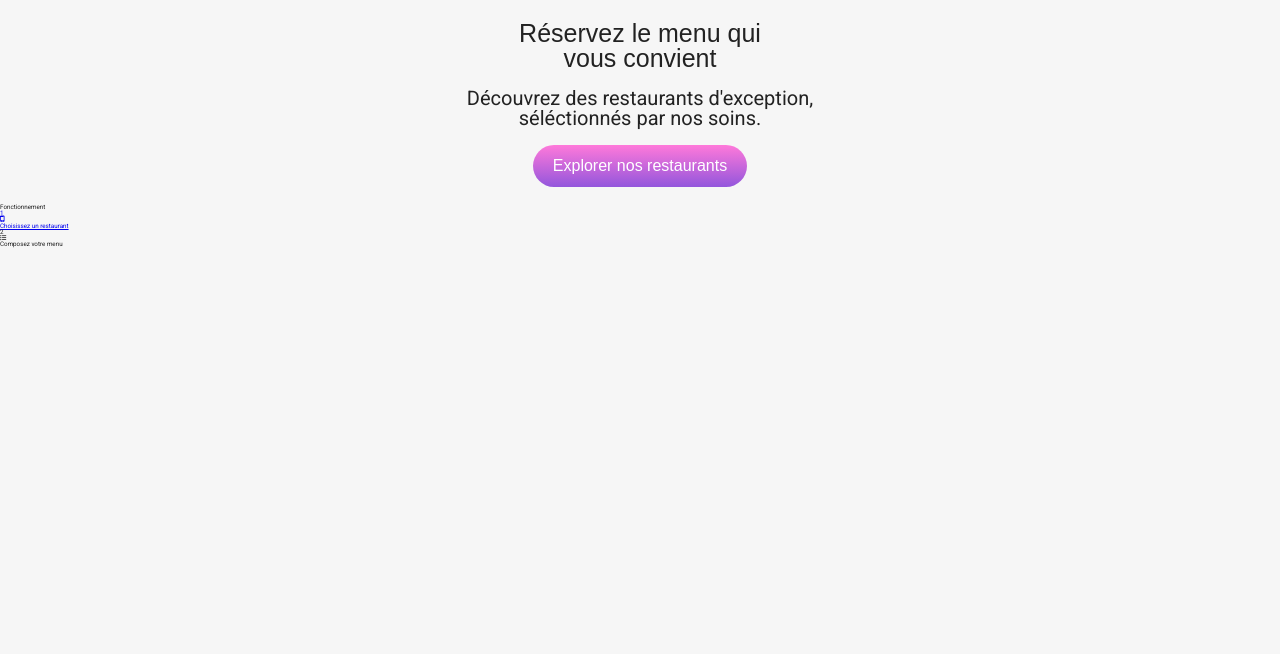
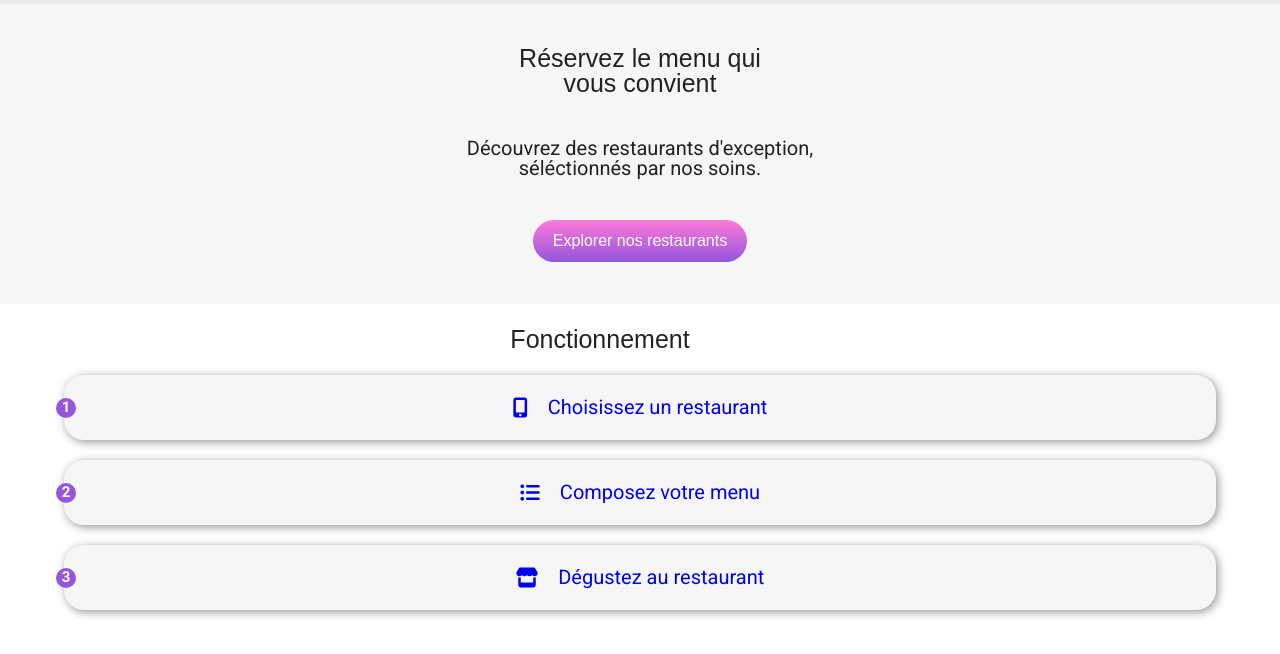
Before and after one commit to Dimorg95/P3_PERIS_MATHIAS, a website: page index.html in a window 1280 px wide. Shown: the part 150-804 px from the top of the page. Drawn offline with Linux system fonts and the light colour scheme; a web font is replaced by a local one.

Commit message:
Section fonction html/scss

```diff
--- a/index.html
+++ b/index.html
@@ -54,14 +54,23 @@
           <li>
             <a href="#"
               ><div class="numbers"><span>1</span></div>
-              <i class="fas fa-mobile-alt"></i>
+              <i class="fas fa-mobile-alt fonction__icon"></i>
               <h3>Choisissez un restaurant</h3></a
             >
           </li>
           <li>
-            <div><span>2</span></div>
-            <i class="fas fa-list-ul"></i>
-            <h3>Composez votre menu</h3>
+            <a href="#">
+              <div class="numbers"><span>2</span></div>
+              <i class="fas fa-list-ul fonction__icon"></i>
+              <h3>Composez votre menu</h3></a
+            >
+          </li>
+          <li>
+            <a href="#"
+              ><div class="numbers"><span>3</span></div>
+              <i class="fas fa-store fonction__icon"></i>
+              <h3>Dégustez au restaurant</h3></a
+            >
           </li>
         </ul>
       </section>
--- a/sass/Bases/_typography.scss
+++ b/sass/Bases/_typography.scss
@@ -13,3 +13,9 @@ p {
   font-family: "Roboto", sans-serif;
   font-size: 2rem;
 }
+
+h2 {
+  font-family: "Shrikhand", sans-serif;
+  font-size: 2.5rem;
+  margin-right: 8rem;
+}
--- a/sass/Pages/_home.scss
+++ b/sass/Pages/_home.scss
@@ -31,6 +31,7 @@
 .place {
   @extend %flex-center;
   height: 3.5rem;
+  background: $color-grey;
 
   &__icon {
     font-size: 1.5rem;
@@ -42,7 +43,7 @@
     font-size: 1.5rem;
     text-align: center;
     font-weight: bold;
-    background: $color-light-grey;
+    background: $color-grey;
     width: 12rem;
     height: 2rem;
   }
@@ -52,5 +53,46 @@
   @extend %flex-column;
   text-align: center;
 
-  height: 20rem;
+  height: 30rem;
 }
+
+.fonction {
+  @extend %flex-column;
+  height: 35rem;
+  width: 100%;
+  background: white;
+  & ul {
+    width: 90%;
+    & li a {
+      font-size: 2rem;
+      @extend %flex-center;
+      text-decoration: none;
+      width: 100%;
+      line-height: 6.5rem;
+      margin-bottom: 2rem;
+      border-radius: 2rem;
+      box-shadow: 0.2rem 0.2rem 1rem 0rem rgb(150, 150, 150);
+      background: $color-light-grey;
+      position: relative;
+    }
+  }
+}
+.numbers {
+  position: absolute;
+  margin-right: 2rem;
+  @extend %flex-center;
+  width: 2rem;
+  height: 2rem;
+  border-radius: 10rem;
+  background: $color-primary;
+  left: -8;
+  & span {
+    font-size: 1.5rem;
+    color: white;
+    font-weight: bold;
+  }
+}
+
+.fonction__icon {
+  margin-right: 2rem;
+}
```
Also changed, not shown: public/css/style.css, 1 other file.
